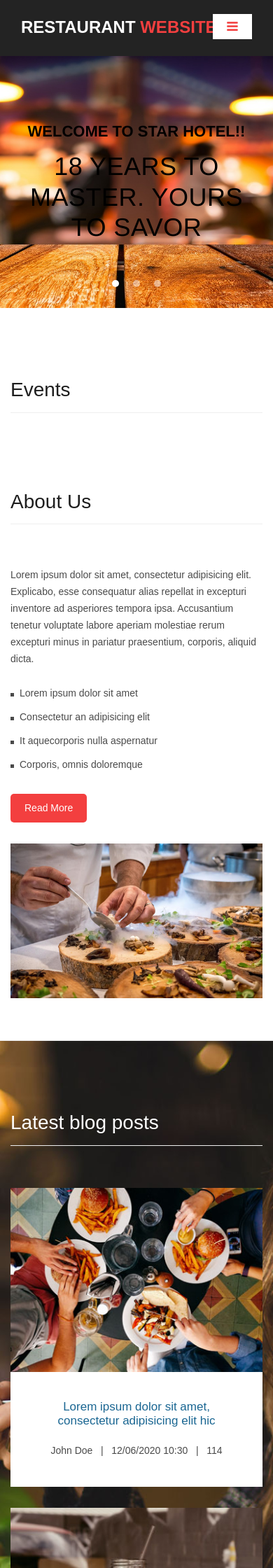
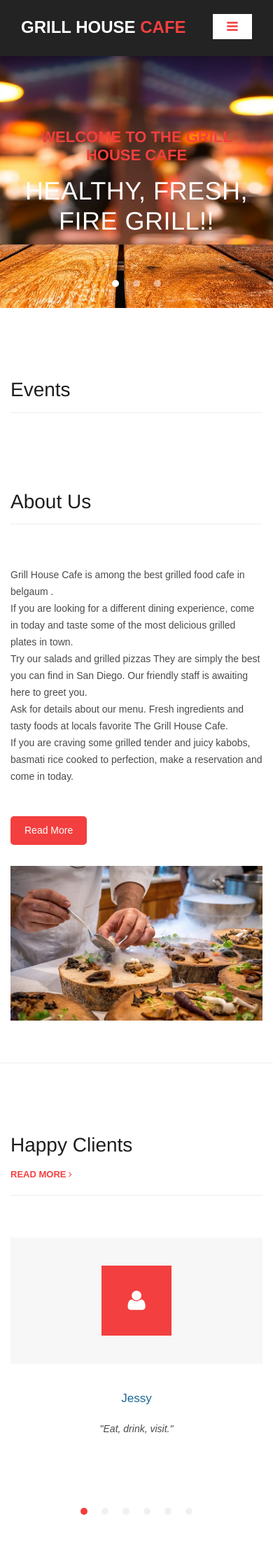
Before and after one commit to Spoorti-Kotrashetti/starHotel, a Django app: page / in a window 390 px wide. Shown: the top 2240 px of the page at 70% size. Run offline with Django 3.2, Linux system fonts and the light colour scheme; data that the repository does not hold is empty; some libraries are stand-ins or nearby versions.

Commit message:
tweaked templates

```diff
--- a/templates/base.html
+++ b/templates/base.html
@@ -14,7 +14,7 @@
     <link rel="icon" href="{% static 'images/favicon.ico' %}">
     <link href="{% static 'https://fonts.googleapis.com/css?family=Poppins:100,200,300,400,500,600,700,800,900&display=swap' %}" rel="stylesheet">
 
-    <title>Hotel STAR Website</title>
+    <title>GRILL HOUSE CAFE</title>
 
     <!-- Bootstrap core CSS -->
     <link href="{% static 'bootstrap/css/bootstrap.min.css' %}" rel="stylesheet">
@@ -52,7 +52,7 @@
     <header class="">
       <nav class="navbar navbar-expand-lg">
         <div class="container">
-          <a class="navbar-brand" href="/"><h2>Restaurant <em>Website</em></h2></a>
+          <a class="navbar-brand" href="/"><h2>GRILL HOUSE <em>CAFE</em></h2></a>
           <button class="navbar-toggler" type="button" data-toggle="collapse" data-target="#navbarResponsive" aria-controls="navbarResponsive" aria-expanded="false" aria-label="Toggle navigation">
             <span class="navbar-toggler-icon"></span>
           </button>
@@ -64,7 +64,7 @@
                     </a>
                 </li>
 
-                <!-- <li class="nav-item"><a class="nav-link" href="book-table.html">Book A Table</a></li> -->
+
 
 
                 {%if user.is_authenticated %}
@@ -76,7 +76,7 @@
 
                     <div class="dropdown-menu">
                       <a class="dropdown-item" href="hotel/aboutus">About Us</a>
-                      <!-- <a class="dropdown-item" href="blog.html">Blog</a> -->
+
                       <a class="dropdown-item" href="hotel/chefs">Chefs</a>
                     </div>
                 </li>
@@ -89,7 +89,7 @@
                       <a class="nav-link dropdown-toggle" data-toggle="dropdown" href="#" role="button" aria-haspopup="true" aria-expanded="false">Hi, {{user.username}}</a>
                       <div class="dropdown-menu">
                         <a class="dropdown-item" href="accounts/custLogout">Logout</a>
-                        <!-- <a class="dropdown-item" href="accounts/Cust">As Customer</a> -->
+
                       </div>
                     </li>
                 {% else %}
--- a/templates/chefs.html
+++ b/templates/chefs.html
@@ -14,7 +14,7 @@
     <link rel="icon" href="{% static 'images/favicon.ico' %}">
     <link href="{% static 'https://fonts.googleapis.com/css?family=Poppins:100,200,300,400,500,600,700,800,900&display=swap' %}" rel="stylesheet">
 
-    <title>Hotel Chefs</title>
+    <title>Grill House Chefs</title>
 
     <!-- Bootstrap core CSS -->
     <link href="{% static 'bootstrap/css/bootstrap.min.css' %}" rel="stylesheet">
@@ -42,7 +42,7 @@
     <header class="">
       <nav class="navbar navbar-expand-lg">
         <div class="container">
-          <a class="navbar-brand" href="/"><h2>Restaurant <em>Website</em></h2></a>
+          <a class="navbar-brand" href="/"><h2>GRILL HOUSE <em>CAFE</em></h2></a>
           <button class="navbar-toggler" type="button" data-toggle="collapse" data-target="#navbarResponsive" aria-controls="navbarResponsive" aria-expanded="false" aria-label="Toggle navigation">
             <span class="navbar-toggler-icon"></span>
           </button>
--- a/templates/custLogin.html
+++ b/templates/custLogin.html
@@ -42,7 +42,7 @@
     <header class="">
       <nav class="navbar navbar-expand-lg">
         <div class="container">
-          <a class="navbar-brand" href="/"><h2>Restaurant <em>Website</em></h2></a>
+          <a class="navbar-brand" href="/"><h2>GRILL HOUSE <em>CAFE</em></h2></a>
           <button class="navbar-toggler" type="button" data-toggle="collapse" data-target="#navbarResponsive" aria-controls="navbarResponsive" aria-expanded="false" aria-label="Toggle navigation">
             <span class="navbar-toggler-icon"></span>
           </button>
@@ -114,7 +114,7 @@
                       </div>
 
                   <fieldset>
-                    <input name="username" type="text" class="form-control" id="name" placeholder="Customer Name" required="">
+                    <input name="username" type="text" class="form-control" id="name" placeholder="Customer Username" required="">
                   </fieldset>
                 </div>
                 <!-- <div class="col-lg-12 col-md-12 col-sm-12">
--- a/templates/custRegister.html
+++ b/templates/custRegister.html
@@ -42,7 +42,7 @@
     <header class="">
       <nav class="navbar navbar-expand-lg">
         <div class="container">
-          <a class="navbar-brand" href="/"><h2>Restaurant <em>Website</em></h2></a>
+          <a class="navbar-brand" href="/"><h2>GRILL HOUSE <em>CAFE</em></h2></a>
           <button class="navbar-toggler" type="button" data-toggle="collapse" data-target="#navbarResponsive" aria-controls="navbarResponsive" aria-expanded="false" aria-label="Toggle navigation">
             <span class="navbar-toggler-icon"></span>
           </button>
@@ -114,7 +114,7 @@
 
 
                     <fieldset>
-                      <input name="username" type="name" pattern="[A-Za-z]+$" title="Customer name should be witth Uppercase and Lowercase letters only.. Ex:John, john, JOHN" class="form-control" id="name" placeholder="Customer Name" required="">
+                      <input name="username" type="name" pattern="[A-Za-z]+$" title="Customer name should be witth Uppercase and Lowercase letters only.. Ex:John, john, JOHN" class="form-control" id="name" placeholder="Customer Username" required="">
                     </fieldset>
                   </div>
 
--- a/templates/foodListing.html
+++ b/templates/foodListing.html
@@ -16,7 +16,7 @@
 
     <link href="{% static 'https://fonts.googleapis.com/css?family=Poppins:100,200,300,400,500,600,700,800,900&display=swap' %}" rel="stylesheet">
 
-    <title>Hotel Menu</title>
+    <title>Grill House Menu</title>
 
     <!-- Bootstrap core CSS -->
     <link href="{% static 'bootstrap/css/bootstrap.min.css' %}" rel="stylesheet">
@@ -58,7 +58,7 @@
     <header class="">
       <nav class="navbar navbar-expand-lg">
         <div class="container">
-          <a class="navbar-brand" href="/"><h2>Restaurant <em>Website</em></h2></a>
+          <a class="navbar-brand" href="/"><h2>GRILL HOUSE <em>CAFE</em></h2></a>
           <button class="navbar-toggler" type="button" data-toggle="collapse" data-target="#navbarResponsive" aria-controls="navbarResponsive" aria-expanded="false" aria-label="Toggle navigation">
             <span class="navbar-toggler-icon"></span>
           </button>
@@ -203,6 +203,7 @@
         <div class="row">
           <div class="col-md-12">
             <div class="inner-content">
+              <h3 style="font-family: 'Franklin Gothic Medium', 'Arial Narrow', Arial, sans-serif"><a href="menu" style="color:#f33f3f">BACK</a></h3>
               <!-- <p>Copyright © 2021 GSSSIETW - Template by: <a href="http://geethashishu.in/">geethashishu.in</a></p> -->
             </div>
           </div>
--- a/templates/index.html
+++ b/templates/index.html
@@ -10,14 +10,14 @@
       <div class="owl-banner owl-carousel">
         <div class="banner-item-01" style="background-image: url( '/static/images/abc8.jpeg' )">
           <div class="text-content">
-            <h4 style="color: black;">Welcome to Star Hotel!!</h4>
-            <h2 style="color: black;">18 years to master. Yours to savor</h2>
+            <h4 style="color: #f33f3f;">WELCOME TO THE GRILL HOUSE CAFE</h4>
+            <h2 style="color: white;">Healthy, Fresh, Fire Grill!!</h2>
           </div>
         </div>
         <div class="banner-item-02" style="background-image: url( '/static/images/abc10.jpeg' )">
           <div class="text-content">
             <h4 style="color: white;">Power Hungry</h4>
-            <h2>All-new catering menu featuring a build your own buffet</h2>
+            <h2>All-new catering menu featuring a 'Build your own buffet'</h2>
           </div>
         </div>
         <div class="banner-item-03" style="background-image: url( '/static/images/abc9.jpeg' )">
@@ -35,14 +35,14 @@
         <div class="row">
           <div class="col-md-12">
             <div class="section-heading">
-              <h2>Events</h2>
+              <h2 style="font-family: 'Franklin Gothic Medium', 'Arial Narrow', Arial, sans-serif">Events</h2>
             </div>
           </div>
 
           {% for evt in evnts %}
           <div class="col-md-4">
             <div class="product-item">
-              <a href="#"><img src="{{evt.event_img.url}}" alt=""></a>
+              <img src="{{evt.event_img.url}}" alt="">
               <div class="down-content">
                 <h4>{{evt.event_name}}</h4>
 
@@ -60,18 +60,14 @@
         <div class="row">
           <div class="col-md-12">
             <div class="section-heading">
-              <h2>About Us</h2>
+              <h2 style="font-family: 'Franklin Gothic Medium', 'Arial Narrow', Arial, sans-serif">About Us</h2>
             </div>
           </div>
           <div class="col-md-6">
             <div class="left-content">
-              <p>Lorem ipsum dolor sit amet, consectetur adipisicing elit. Explicabo, esse consequatur alias repellat in excepturi inventore ad asperiores tempora ipsa. Accusantium tenetur voluptate labore aperiam molestiae rerum excepturi minus in pariatur praesentium, corporis, aliquid dicta.</p>
-              <ul class="featured-list">
-                <li><a href="#">Lorem ipsum dolor sit amet</a></li>
-                <li><a href="#">Consectetur an adipisicing elit</a></li>
-                <li><a href="#">It aquecorporis nulla aspernatur</a></li>
-                <li><a href="#">Corporis, omnis doloremque</a></li>
-              </ul>
+              <p>Grill House Cafe is among the best grilled food cafe in belgaum . <br>If you are looking for a different dining experience, come in today and taste some of the most delicious grilled  plates in town.  <br>Try our salads  and grilled pizzas They are simply the best you can find in San Diego. Our friendly staff is awaiting here to greet you. <br>Ask for details about our menu.
+
+                Fresh ingredients and tasty foods at locals favorite The Grill House Cafe. <br>If you are craving some grilled tender and juicy kabobs, basmati rice cooked to perfection, make a reservation and come in today.</p>
               <a href="aboutus" class="filled-button">Read More</a>
             </div>
           </div>
@@ -84,60 +80,14 @@
       </div>
     </div>
 
-    <div class="services" style="background-image: url(images/other-image-fullscren-1-1920x900.jpg);" >
-      <div class="container">
-        <div class="row">
-          <div class="col-md-12">
-            <div class="section-heading">
-              <h2>Latest blog posts</h2>
 
-              <!-- <a href="blog.html">read more <i class="fa fa-angle-right"></i></a> -->
-            </div>
-          </div>
-
-          <div class="col-lg-4 col-md-6">
-            <div class="service-item">
-              <a href="#" class="services-item-image"><img src="{% static 'images/blog-1-370x270.jpg' %}" class="img-fluid" alt=""></a>
-
-              <div class="down-content">
-                <h4>Lorem ipsum dolor sit amet, consectetur adipisicing elit hic</h4>
-
-                <p style="margin: 0;"> John Doe &nbsp;&nbsp;|&nbsp;&nbsp; 12/06/2020 10:30 &nbsp;&nbsp;|&nbsp;&nbsp; 114</p>
-              </div>
-            </div>
-          </div>
-          <div class="col-lg-4 col-md-6">
-            <div class="service-item">
-              <a href="#" class="services-item-image"><img src="{% static 'images/blog-2-370x270.jpg' %}" class="img-fluid" alt=""></a>
-
-              <div class="down-content">
-                <h4>Lorem ipsum dolor sit amet consectetur adipisicing elit<h4>
-
-                <p style="margin: 0;"> John Doe &nbsp;&nbsp;|&nbsp;&nbsp; 12/06/2020 10:30 &nbsp;&nbsp;|&nbsp;&nbsp; 114</p>
-              </div>
-            </div>
-          </div>
-          <div class="col-lg-4 col-md-6">
-            <div class="service-item">
-              <a href="#" class="services-item-image"><img src="{% static 'images/blog-3-370x270.jpg' %}" class="img-fluid" alt=""></a>
-
-              <div class="down-content">
-                <h4>Aperiam modi voluptatum fuga officiis cumque</h4>
-
-                <p style="margin: 0;"> John Doe &nbsp;&nbsp;|&nbsp;&nbsp; 12/06/2020 10:30 &nbsp;&nbsp;|&nbsp;&nbsp; 114</p>
-              </div>
-            </div>
-          </div>
-        </div>
-      </div>
-    </div>
 
     <div class="happy-clients">
       <div class="container">
         <div class="row">
           <div class="col-md-12">
             <div class="section-heading">
-              <h2>Happy Clients</h2>
+              <h2 style="font-family: 'Franklin Gothic Medium', 'Arial Narrow', Arial, sans-serif">Happy Clients</h2>
 
               <a href="chefs">read more <i class="fa fa-angle-right"></i></a>
             </div>
@@ -150,7 +100,7 @@
                 </div>
                 <div class="down-content">
                   <h4>Jessy</h4>
-                  <p class="n-m"><em>"When the guest arrives, give him an experience that's ahead of what he anticipates. What I'm hoping is that folks come away from [our hotels] having expected something, and come away thinking 'wow, so much better than what we expected to have."</em></p>
+                  <p class="n-m"><em>"Eat, drink, visit."</em></p>
                 </div>
               </div>
 
@@ -190,7 +140,7 @@
                 </div>
                 <div class="down-content">
                   <h4>Jane Smith</h4>
-                  <p class="n-m"><em>"Eat, Drink, Visit."</em></p>
+                  <p class="n-m"><em>"When the guest arrives, they give him an experience that's ahead of what he anticipates."</em></p>
                 </div>
               </div>
 
@@ -217,8 +167,8 @@
             <div class="inner-content">
               <div class="row">
                 <div class="col-md-8">
-                  <h4>Lorem ipsum dolor sit amet, consectetur adipisicing.</h4>
-                  <p>Lorem ipsum dolor sit amet, consectetur adipisicing elit. Itaque corporis amet elite author nulla.</p>
+                  <h4>Grill House Cafe is among the best grilled food cafe in belgaum .</h4>
+                  <p>If you are looking for a different dining experience, come in today and taste some of the most delicious grilled  plates in town.</p>
                 </div>
                 <div class="col-lg-4 col-md-6 text-right">
                   <a href="contactus" class="filled-button">Contact Us</a>
--- a/templates/menu.html
+++ b/templates/menu.html
@@ -16,7 +16,7 @@
 
     <link href="{% static 'https://fonts.googleapis.com/css?family=Poppins:100,200,300,400,500,600,700,800,900&display=swap' %}" rel="stylesheet">
 
-    <title>Hotel Menu</title>
+    <title>Grill House Menu</title>
 
     <!-- Bootstrap core CSS -->
     <link href="{% static 'bootstrap/css/bootstrap.min.css' %}" rel="stylesheet">
@@ -59,7 +59,7 @@
     <header class="">
       <nav class="navbar navbar-expand-lg">
         <div class="container">
-          <a class="navbar-brand" href="/"><h2>Restaurant <em>Website</em></h2></a>
+          <a class="navbar-brand" href="/"><h2>GRILL HOUSE <em>CAFE</em></h2></a>
           <button class="navbar-toggler" type="button" data-toggle="collapse" data-target="#navbarResponsive" aria-controls="navbarResponsive" aria-expanded="false" aria-label="Toggle navigation">
             <span class="navbar-toggler-icon"></span>
           </button>
--- a/templates/order.html
+++ b/templates/order.html
@@ -52,7 +52,7 @@
     <header class="">
       <nav class="navbar navbar-expand-lg">
         <div class="container">
-          <a class="navbar-brand" href="/"><h2>Restaurant <em>Website</em></h2></a>
+          <a class="navbar-brand" href="/"><h2>GRILL HOUSE <em>CAFE</em></h2></a>
           <button class="navbar-toggler" type="button" data-toggle="collapse" data-target="#navbarResponsive" aria-controls="navbarResponsive" aria-expanded="false" aria-label="Toggle navigation">
             <span class="navbar-toggler-icon"></span>
           </button>
@@ -118,7 +118,7 @@
           <div class="contact-form">
 
             <div class="border rounded p-4 m-4">
-                <p class="display-4">ORDERS..</p>
+                <p class="display-5" style="font-family: 'Franklin Gothic Medium', 'Arial Narrow', Arial, sans-serif">ORDERS..</p>
                 <hr>
                 <table class="table">
                     <thead>
--- a/templates/paymentRazor.html
+++ b/templates/paymentRazor.html
@@ -13,7 +13,7 @@
     <link rel="icon" href="{% static 'images/favicon.ico' %}">
     <link href="{% static 'https://fonts.googleapis.com/css?family=Poppins:100,200,300,400,500,600,700,800,900&display=swap' %}" rel="stylesheet">
 
-    <title>Hotel Contacts</title>
+    <title>Checkout</title>
 
     <!-- Bootstrap core CSS -->
     <link href="{% static 'bootstrap/css/bootstrap.min.css' %}" rel="stylesheet">
@@ -41,7 +41,7 @@
     <header class="">
       <nav class="navbar navbar-expand-lg">
         <div class="container">
-          <a class="navbar-brand" href="index.html"><h2>Restaurant <em>Website</em></h2></a>
+          <a class="navbar-brand" href="index.html"><h2>GRILL HOUSE <em>CAFE</em></h2></a>
           <button class="navbar-toggler" type="button" data-toggle="collapse" data-target="#navbarResponsive" aria-controls="navbarResponsive" aria-expanded="false" aria-label="Toggle navigation">
             <span class="navbar-toggler-icon"></span>
           </button>
@@ -106,7 +106,7 @@
         <div class="row">
           <div class="col-md-12">
             <div class="section-heading">
-
+              <br><p>Please do not refresh the page :)</p><br>
                 <button id="rzp-button1" class="btn  btn-outline-info col-lg-2" type="button" >Pay Now</button>
 
 
```
Also changed, not shown: hotel/views.py (+0 -38 lines), templates/aboutus.html (+17 -31 lines), templates/cart.html (+6 -5 lines), templates/contactus.html (+11 -10 lines).
